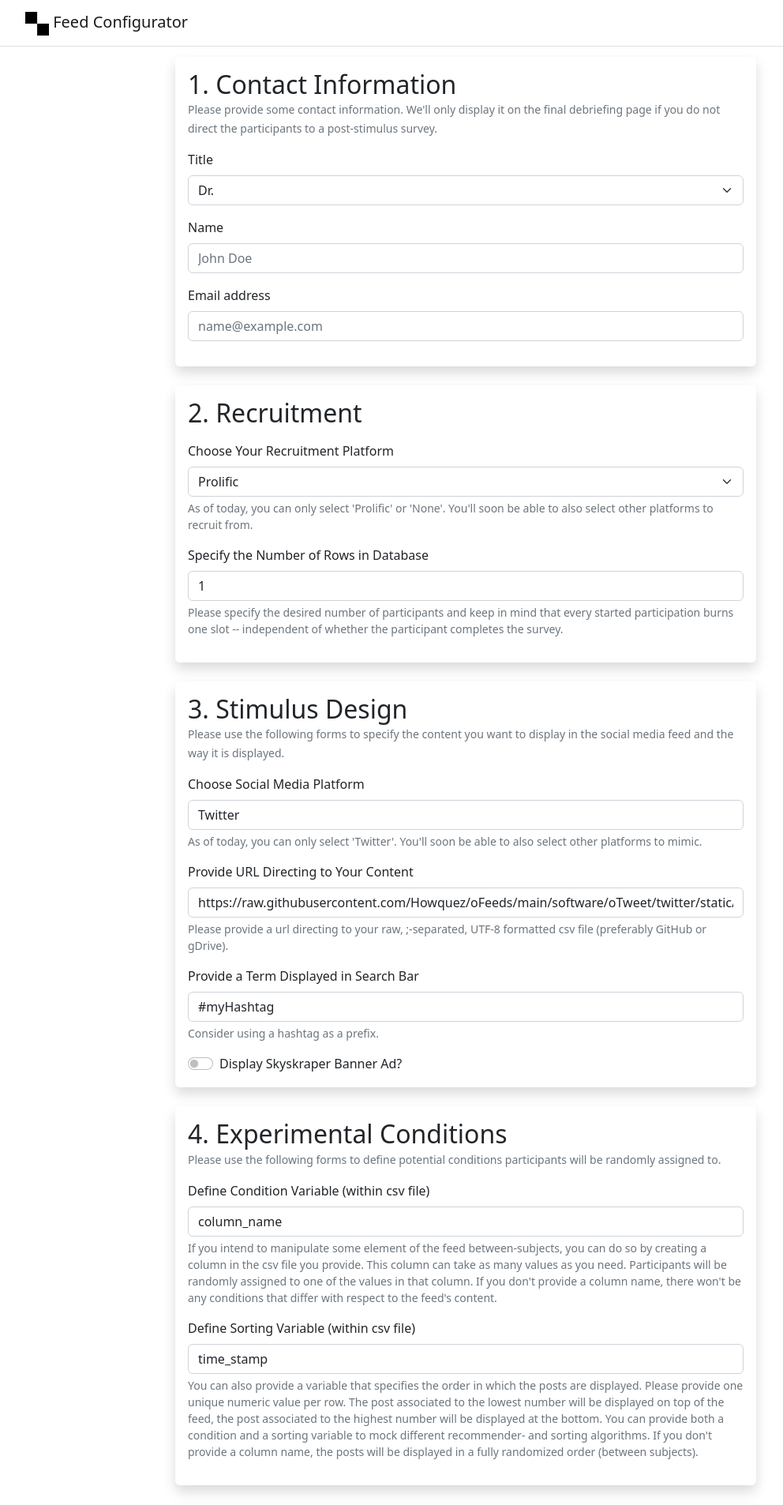
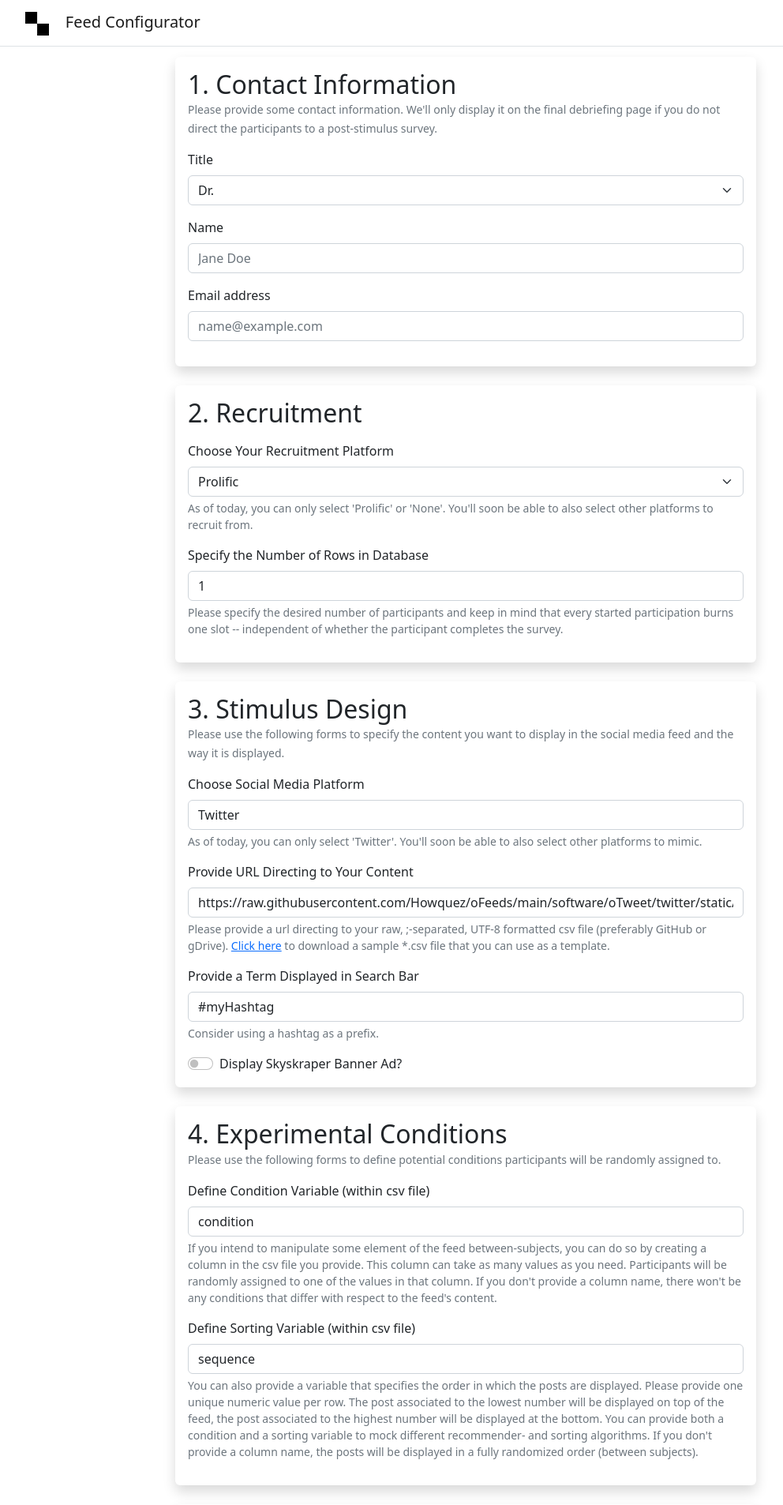
Before and after one commit to Howquez/oFeeds-config, a Flask app: page / in a window 1280 px wide. Shown: the top 1906 px of the page at 79% size, without its empty margins (50-1042 px from the left). Run offline with Flask 3, Linux system fonts and the light colour scheme.

Commit message:
add download button for sample csv

```diff
--- a/templates/index.html
+++ b/templates/index.html
@@ -15,7 +15,7 @@
   <div class="container">
     <a class="navbar-brand" href="#">
       <img src="{{ url_for('static', filename='favicon.ico') }}" alt="Logo" width="30" height="30">
-        Feed Configurator
+        &nbsp; &nbsp;Feed Configurator
     </a>
   </div>
 </nav>
@@ -49,7 +49,7 @@
                         </div>
                         <div class="mb-3">
                             <label for="name" class="form-label">Name</label>
-                            <input type="text" class="form-control" id="name" aria-describedby="name_help" value="" placeholder="John Doe" required>
+                            <input type="text" class="form-control" id="name" aria-describedby="name_help" value="" placeholder="Jane Doe" required>
                             <div id="name_help" class="form-text">
                             </div>
                         </div>
@@ -119,6 +119,9 @@
                             <input type="text" class="form-control" id="content_url" aria-describedby="url_help" value="https://raw.githubusercontent.com/Howquez/oFeeds/main/software/oTweet/twitter/static/data/sample_tweets.csv">
                             <div id="url_help" class="form-text">
                                 Please provide a url directing to your raw, ;-separated, UTF-8 formatted csv file (preferably GitHub or gDrive).
+                                <a href="{{ url_for('static', filename='sample_feed.csv') }}" download="sample_feed.csv">Click here</a>
+                                to download a sample *.csv file that you can use as a template.
+
                             </div>
                         </div>
                         <div class="mb-3">
@@ -150,7 +153,7 @@
                     <form>
                         <div class="mb-3">
                             <label for="condition_col" class="form-label">Define Condition Variable (within csv file)</label>
-                            <input type="text" class="form-control" id="condition_col" aria-describedby="col_help" value="column_name">
+                            <input type="text" class="form-control" id="condition_col" aria-describedby="col_help" value="condition">
                             <div id="col_help" class="form-text">
                                 If you intend to manipulate some element of the feed between-subjects, you can do so by creating
                                 a column in the csv file you provide. This column can take as many values as you need.
@@ -161,7 +164,7 @@
                         </div>
                         <div class="mb-3">
                             <label for="sort_by" class="form-label">Define Sorting Variable (within csv file)</label>
-                            <input type="text" class="form-control" id="sort_by" aria-describedby="sort_help" value="time_stamp">
+                            <input type="text" class="form-control" id="sort_by" aria-describedby="sort_help" value="sequence">
                             <div id="sort_help" class="form-text">
                                 You can also provide a variable that specifies the order in which the posts are displayed.
                                 Please provide one unique numeric value per row. The post associated to the lowest number will
@@ -208,8 +211,8 @@
                             Configure the following fields, if you want to append a survey to the stimulus.
                             We'll create a redirect with url parameters to pass both the participant ID as well as
                             the completion code (for Prolific). Make sure that your survey tool accepts them
-                            (see <a href="https://researcher-help.prolific.com/hc/en-gb/articles/360009224113-Qualtrics-integration-guide" target="_blank">embedded data</a>
-                            when using Qualtrics).
+                            (see <a href="https://researcher-help.prolific.com/hc/en-gb/articles/360009224113-Qualtrics-integration-guide" target="_blank">embedded data documentation</a>
+                            if you are using Qualtrics).
                         </small>
                     </p>
                     <form>
@@ -238,7 +241,7 @@
                 </div>
             </div>
 
-            <button type="button" class="btn btn-primary" onclick="sendValue(); console.log('hi');">Create Session</button>
+            <button type="button" class="btn btn-primary" onclick="sendValue();">Create Session</button>
 
             <div id="alertPlaceholder"></div>
 
```
Also changed, not shown: static/sample_feed.csv (added, +11 -0 lines).
